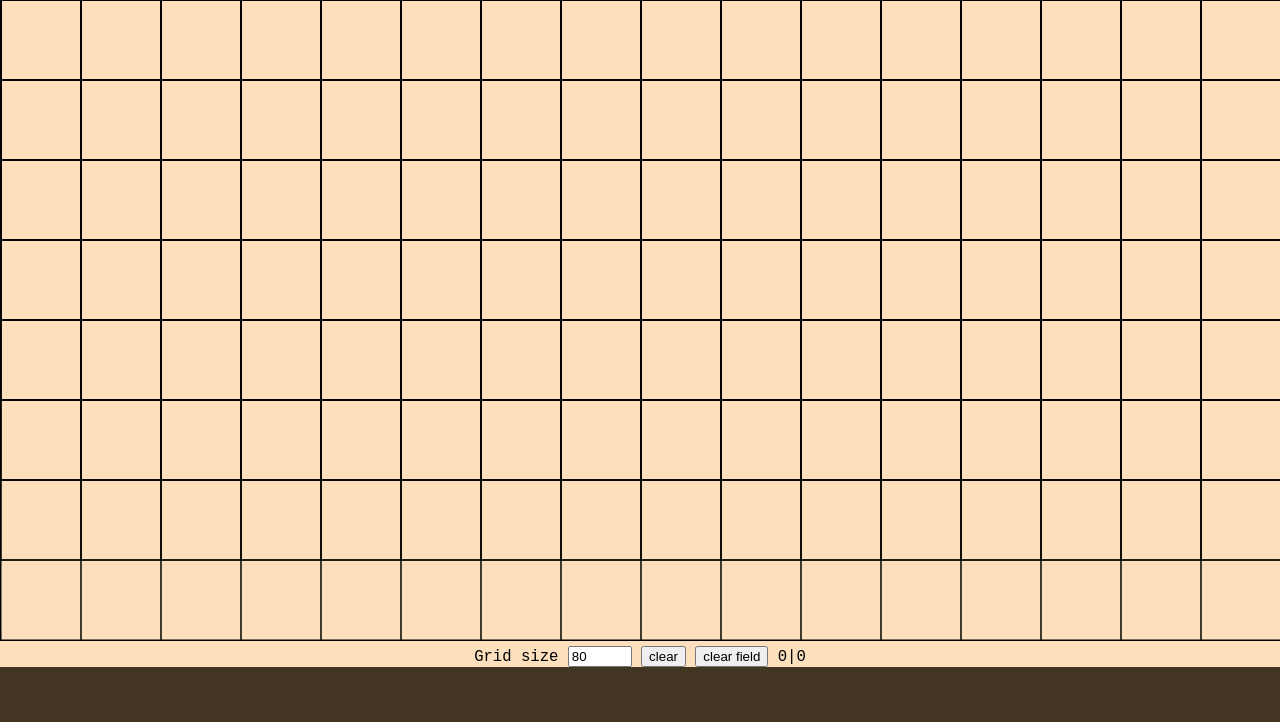
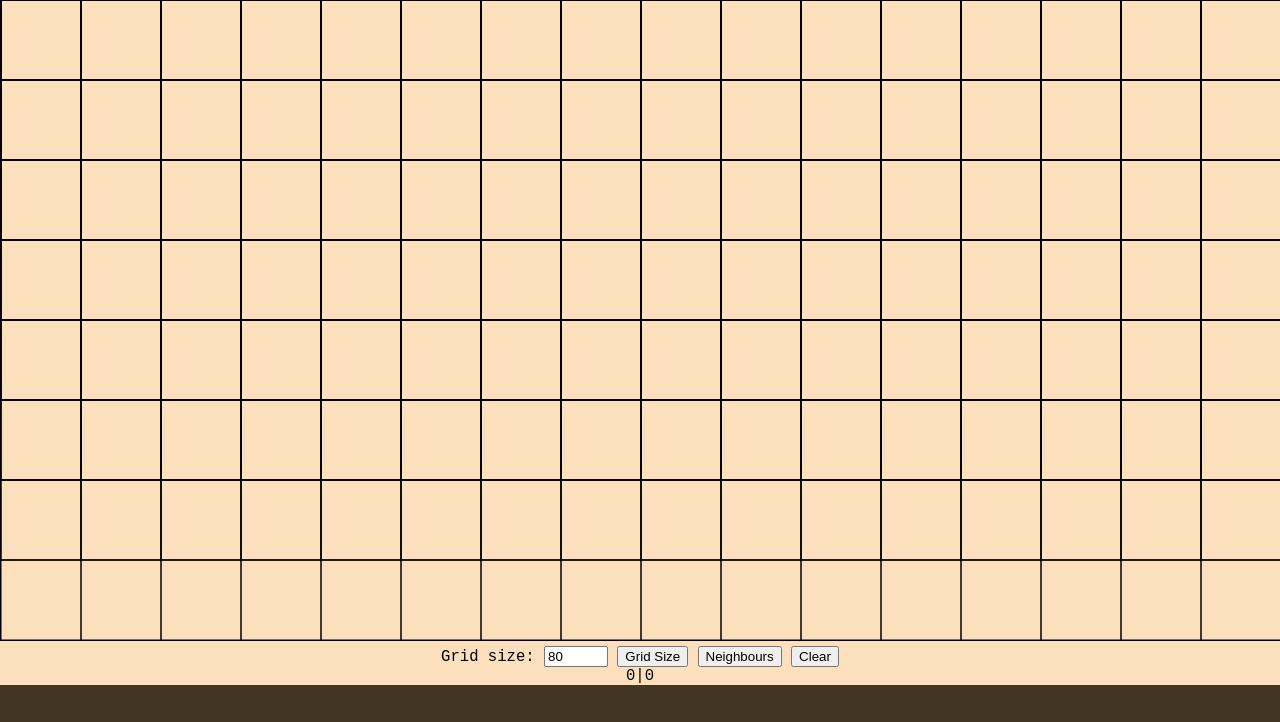
Before and after one commit to entenbot/Cellman, a plain HTML site: page index.html in a window 1280 px wide. Shown: the part 78-800 px from the top of the page. Drawn offline with Linux system fonts and the light colour scheme.

Commit message:
Update index.html

```diff
--- a/index.html
+++ b/index.html
@@ -15,10 +15,26 @@
             <div>
             <canvas></canvas>
             <br>
-            <label>Grid size</label>
-            <input type="number" min="30" max="300" step="10" value="80" id="inputCellSize">
-            <button onclick="window.location.reload();" >clear</button>
-            <button onclick="clears();" >clear field</button>
+
+
+                        <label>Grid size:</label>
+                        <input type="number" min="10" max="300" step="10" value="80" id="inputCellSize">
+
+
+                        <button onclick="start();" >Grid Size</button>
+
+
+                        <button onclick="showNeighbors();">Neighbours</button>
+
+                        <button onclick="clears();" >Clear</button>
+
+
+
+            <div>
+
+            </div>
+
+
             <output>0|0</output>
             </div>
     </div>
```
